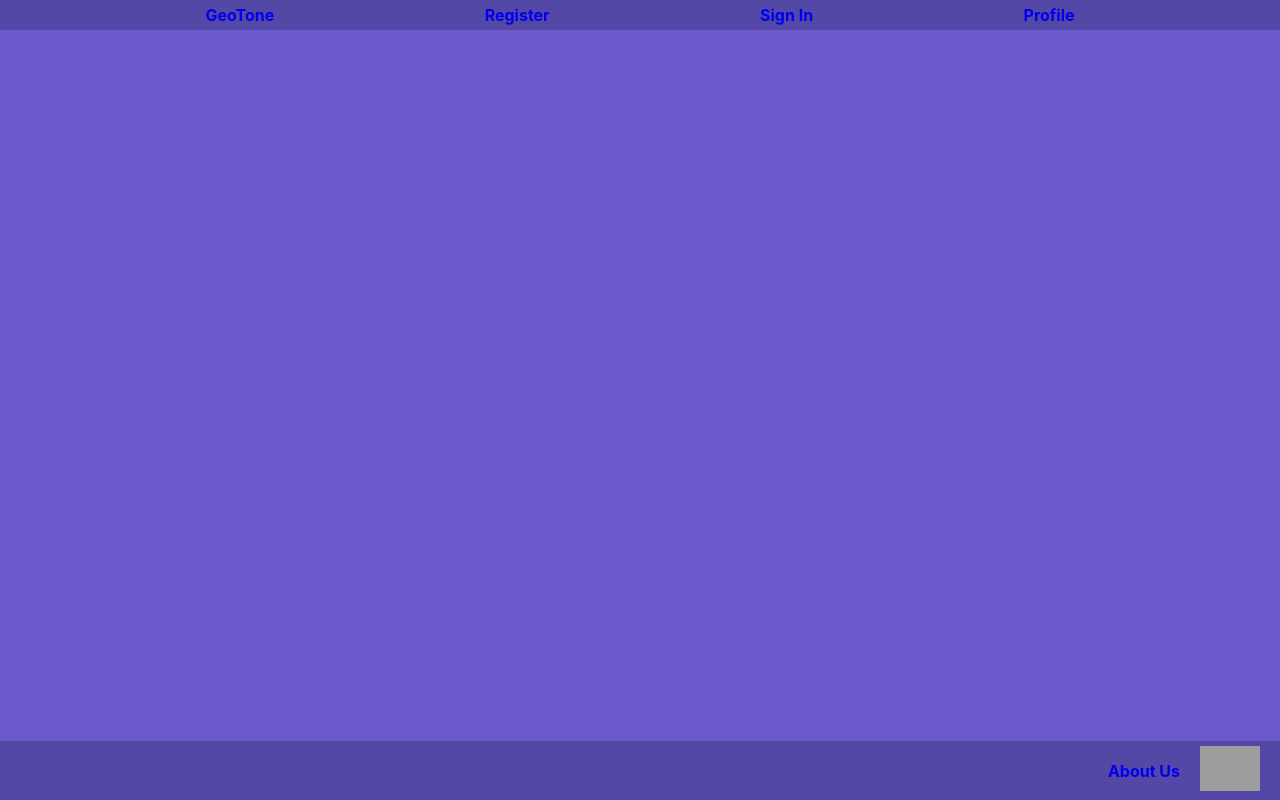
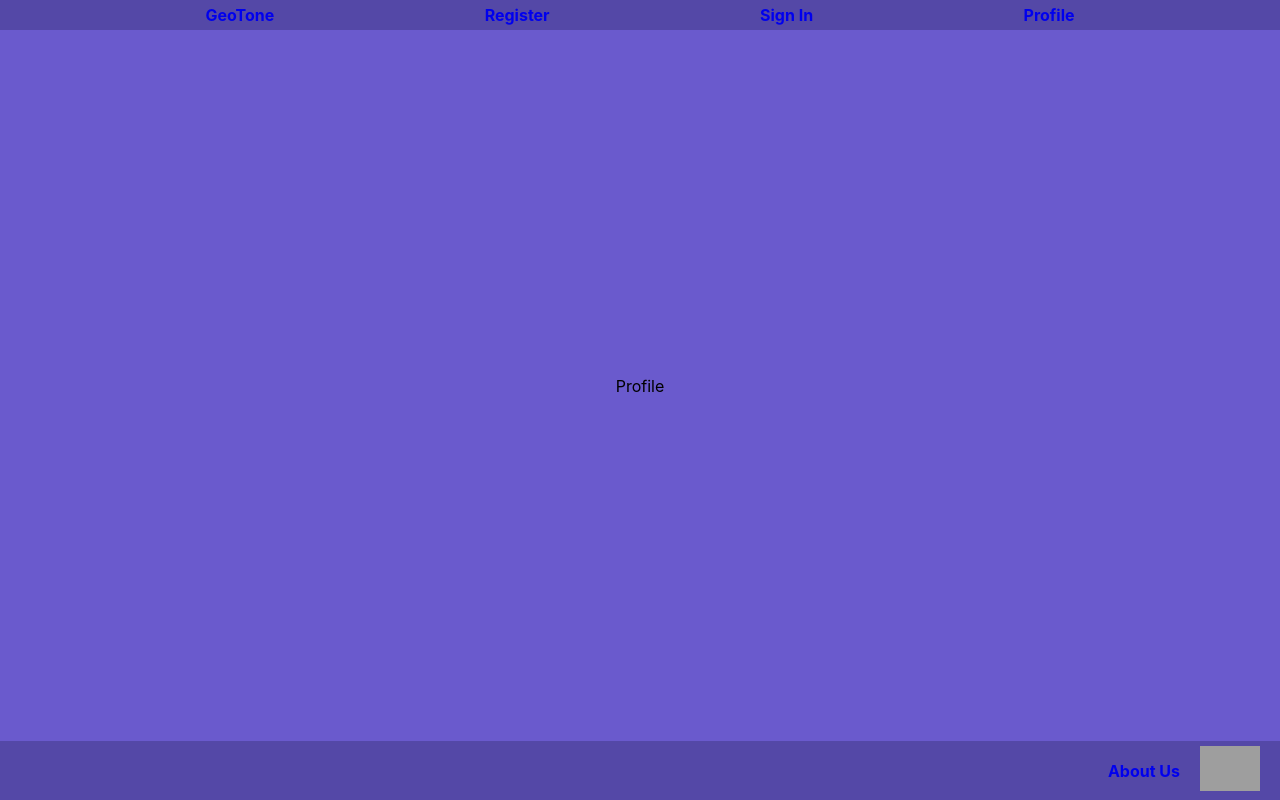
Before and after one commit to kakizaki55/geo-tone-frontend, a React app: page /user/space-lady in a window 1280 px wide. Built offline with nearby package versions, Linux system fonts and the light colour scheme; grey boxes are pictures that could not be loaded.

Commit message:
fixed minor bug add profile route

```diff
--- a/src/App.jsx
+++ b/src/App.jsx
@@ -8,6 +8,7 @@ import Home from './views/Home/Home';
 import Project from './views/Project/Project';
 import Register from './views/Register/Register';
 import SignIn from './views/SignIn/SignIn';
+import Profile from './views/Profile/Profile';
 
 export default function App() {
   return (
@@ -19,6 +20,7 @@ export default function App() {
           <Route exact path="/signin" element={<SignIn />} />
           <Route exact path="/register" element={<Register />} />
           <Route exact path="/user/new" element={<CreateProfile />} />
+          <Route exact path="/user/:username" element={<Profile />} />
           <Route exact path="/user/:username/edit" element={<EditProfile />} />
           <Route exact path="/project/:project_id" element={<Project />} />
           <Route exact path="/explore" element={<Explore />} />
--- a/src/views/Profile/Profile.jsx
+++ b/src/views/Profile/Profile.jsx
@@ -2,7 +2,7 @@ import React from 'react';
 import { useParams } from 'react-router-dom';
 
 export default function Profile() {
-  const { username } = useParams();
+  // const { username } = useParams();
 
   // BACKEND CONNECTION
 
```
